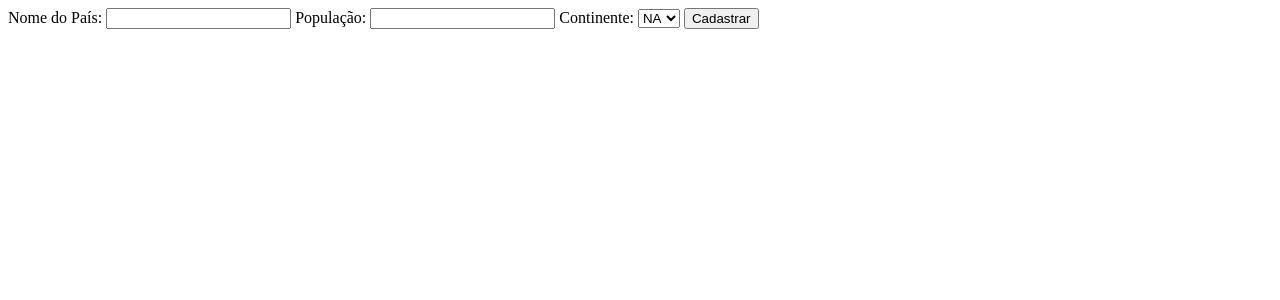
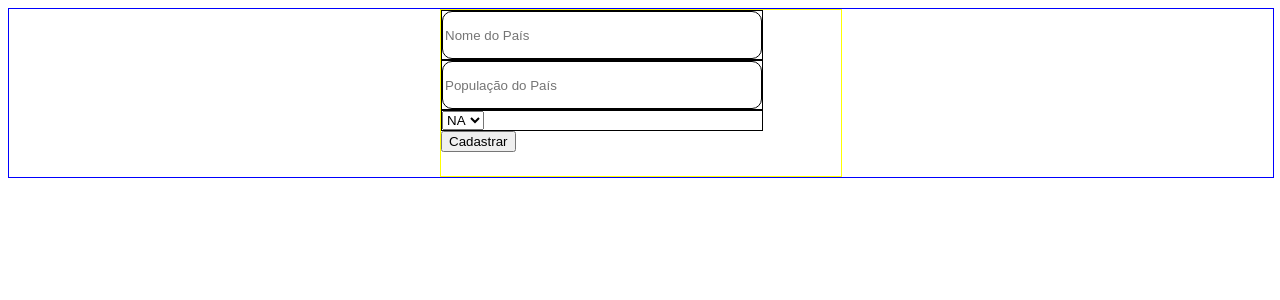
Before and after one commit to mm-fagundes/crud-mundo, a PHP site: page /pags/cadastros/cadastro-paises.php in a window 1280 px wide. Shown: the top 300 px of the page. Run offline with PHP 8.4, Linux system fonts and the light colour scheme.

Commit message:
Estilizações do form
Estilizações do formulário.

```diff
--- a/web/css/style.css
+++ b/web/css/style.css
@@ -1,4 +1,38 @@
-.container{
+.formulario{
+    font-family: system-ui, -apple-system, BlinkMacSystemFont, 'Segoe UI', Roboto, Oxygen, Ubuntu, Cantarell, 'Open Sans', 'Helvetica Neue', sans-serif;
     display: flex;
+    justify-content: center;
+    flex-direction: row;
+    font-size: 3vh;
+    border: 1px solid yellow;
+    width: 50vh;
+
+}
+
+.formulario form{
+    width: 100%;
+}
+
+
+.box{
+    display: flex;
+    justify-content: space-between;
+    align-items: center;
+    width: 80%;
     border: 1px solid black;
 }
+
+.formulario input[type="text"], input[type="number"]{
+    border: 1px solid black;
+    border-radius: 10px;
+    height: 6vh;
+    width: 100%;
+
+}
+
+.pg1{
+    width: 100%;
+    display: flex;
+    justify-content: center;
+    border: 1px solid blue;
+}
--- a/web/pags/cadastros/cadastro-paises.php
+++ b/web/pags/cadastros/cadastro-paises.php
@@ -3,14 +3,18 @@
 </head>
 
 <body>
+    <div class="pg1">
+        <div class="formulario">
             <form action="../processos/processo-paises.php" method="POST">
-        <label for="nome">Nome do País:</label>
-        <input type="text" name="nome" id="nome" required>
+                <div class="box">
+                    <input type="text" name="nome" id="nome" placeholder="Nome do País"   required>
+                </div>
 
-        <label for="populacao">População:</label>
-        <input type="number" name="populacao" id="populacao">
+                <div class="box">
+                    <input type="number" name="populacao" id="populacao" placeholder="População do País">
+                </div>
 
-        <label for="continente">Continente:</label>
+                <div class="box">
                     <select id="continente" name="continente" required>
                         <option value="NA">NA</option>
                         <option value="SA">SA</option>
@@ -19,13 +23,10 @@
                         <option value="AF">AF</option>
                         <option value="OC">OC</option>
                     </select>
+                </div>
 
                 <input type="submit" value="Cadastrar">
-
-
-
-
-
             </form>
-
+        </div>
+    </div>
 </body>
--- a/web/pags/navbar.php
+++ b/web/pags/navbar.php
@@ -19,7 +19,7 @@
   <div class="collapse navbar-collapse" id="navbarNav">
     <ul class="navbar-nav">
       <li class="nav-item active">
-        <a class="nav-link" href="#">Cadastro Países <span class="sr-only">(current)</span></a>
+        <a class="nav-link" href="./cadastros/cadastro-paises.php">Cadastro Países <span class="sr-only">(current)</span></a>
       </li>
       <li class="nav-item">
         <a class="nav-link" href="#">Cadastro Cidades</a>
```
Lines whose indentation alone changed are shown as unchanged.
